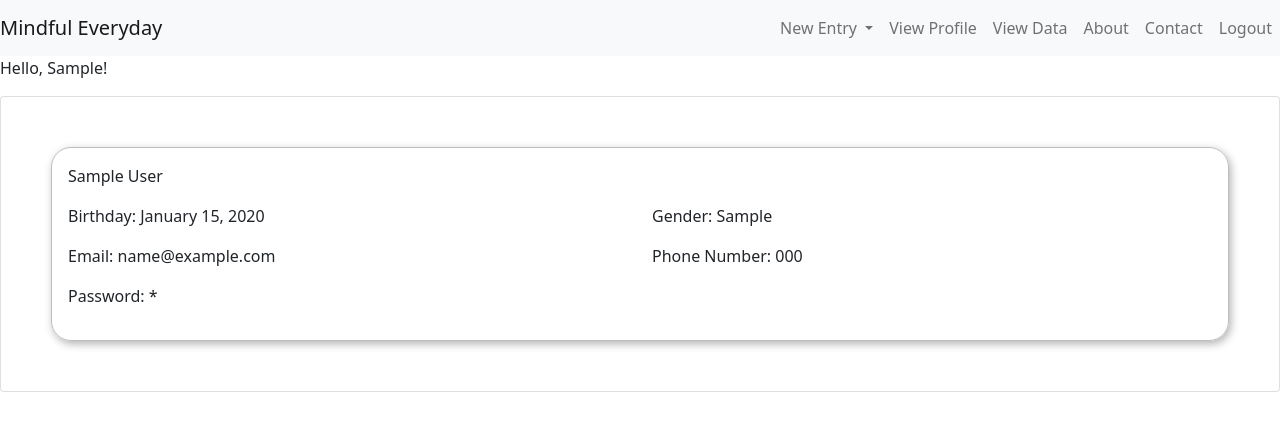
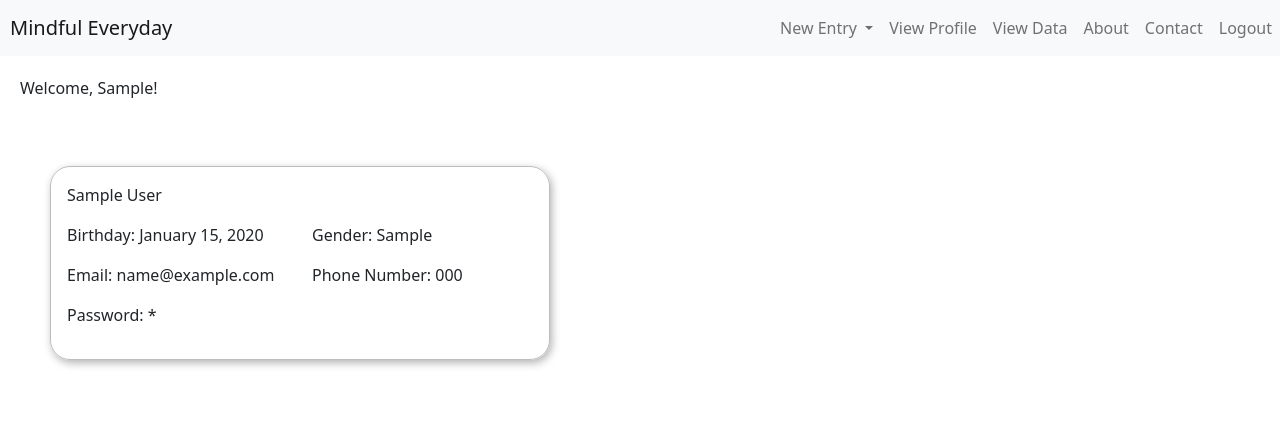
Before and after one commit to NicoleDreon/me, a Flask app: page /profile in a window 1280 px wide. Shown: the top 431 px of the page. Run offline with Flask 2, Linux system fonts and the light colour scheme; the visitor is signed in with stand-in values (Sample User, id 1); tables that the repository leaves empty hold one stand-in row (values such as "Sample post"); some libraries are stand-ins or nearby versions.

Commit message:
minor style adjustments to profile card

```diff
--- a/static/styles.css
+++ b/static/styles.css
@@ -4,6 +4,10 @@
 #new-pm-entry {
   display: flex;
   flex-direction: column;
+}
+
+.navbar-brand {
+  margin-left: 10px;
 }
 
 .navbar-nav {
@@ -181,6 +185,18 @@
   color: rgb(177, 177, 177);
   margin-top: 10px;
 }
+
+/* profile page */
+#welcome-message {
+  margin-left: 20px;
+  margin-top: 20px;
+}
+
+#profile-card {
+  width: 600px;
+  border: 20px;
+}
+
 /* .card-title {
   padding: 0;
   border: 1px greenyellow;
--- a/templates/profile.html
+++ b/templates/profile.html
@@ -1,6 +1,6 @@
 {% extends 'base.html' %}{% block body %}
-<p>Hello, {{fname}}!</p>
-<div class="card">
+<p id="welcome-message">Welcome, {{fname}}!</p>
+<div class="card" id="profile-card">
   <div class="card-body">
     <div class="row">
       <p>{{fname}} {{lname}}</p>
```
